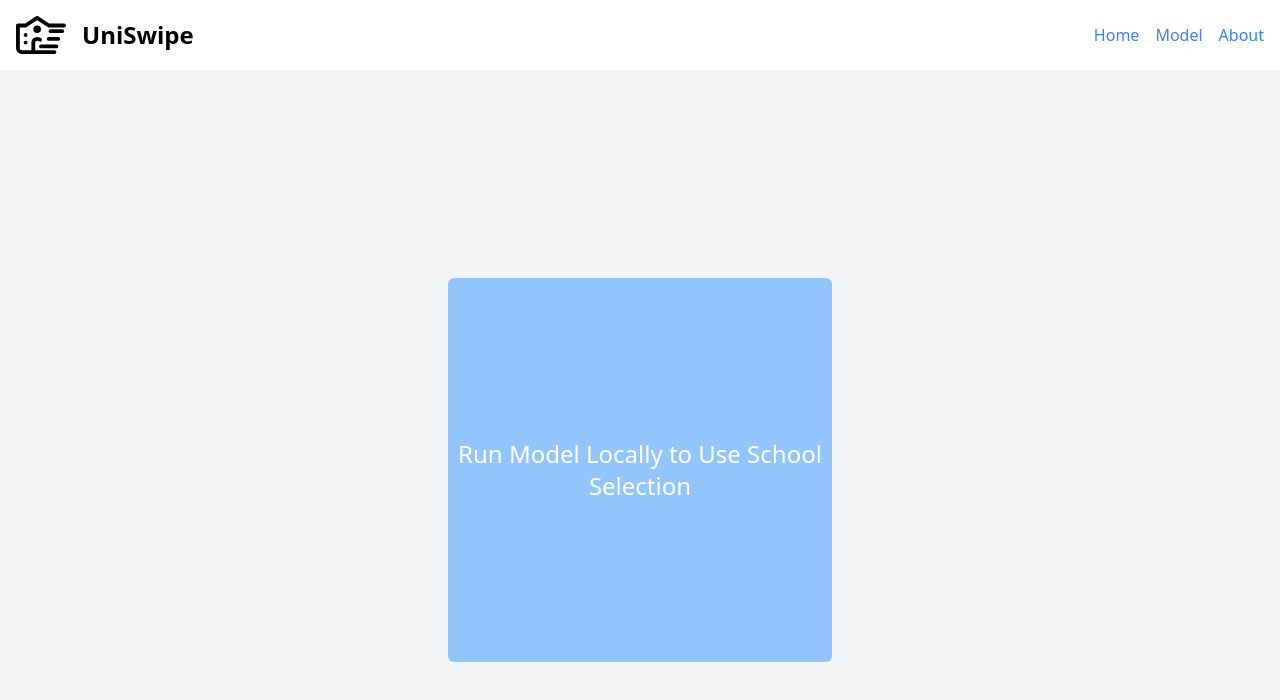
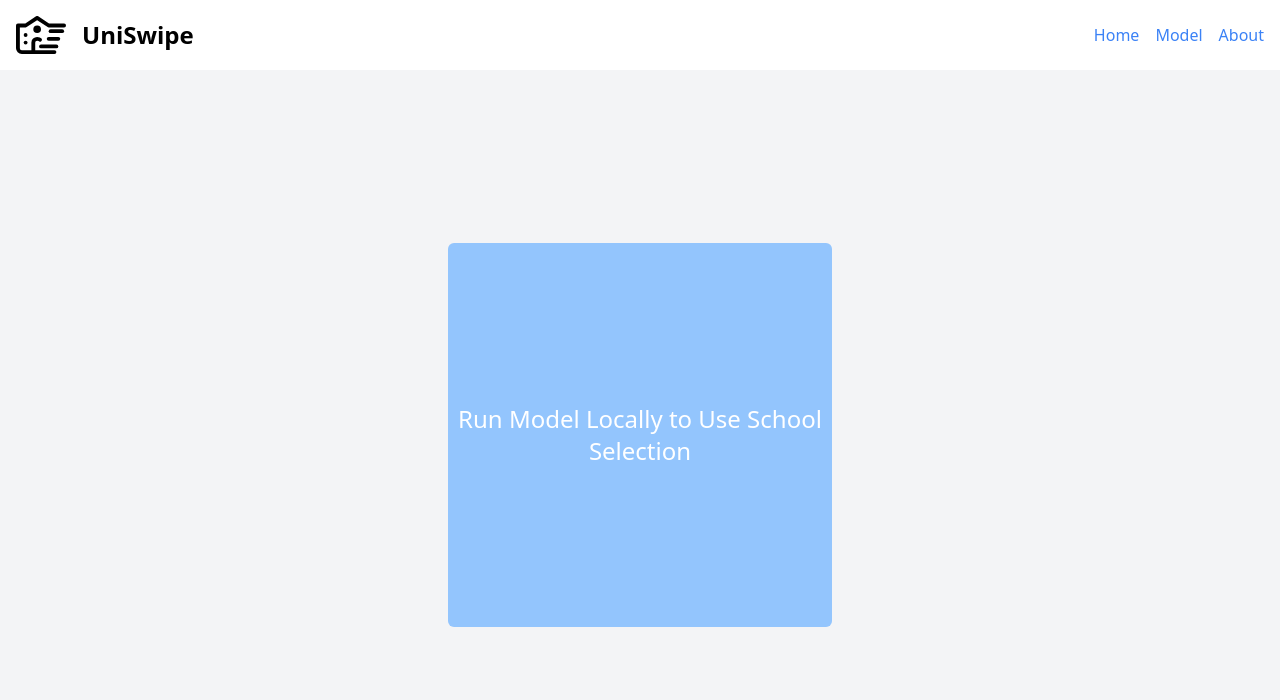
Before and after one commit to kalxed/UniSwipe, a Next.js app: page / in a window 1280 px wide. Shown: the top 700 px of the page. Built offline with nearby package versions, Linux system fonts and the light colour scheme; no server answers.

Commit message:
Better layour

```diff
--- a/src/_components/draggablediv.tsx
+++ b/src/_components/draggablediv.tsx
@@ -178,7 +178,7 @@ const DraggableDiv = () => {
     }, [isDragging]);
 
     return (
-        <div className="flex items-center justify-center min-h-screen touch-none select-none bg-gray-100 no-touch-move">
+        <div className="flex items-center justify-center grow touch-none select-none bg-gray-100 no-touch-move">
             <div
                 onMouseDown={handleMouseDown}
                 onTouchStart={handleTouchStart}
--- a/src/app/about/page.tsx
+++ b/src/app/about/page.tsx
@@ -1,6 +1,6 @@
 export default function Page() {
     return (
-        <div>
+        <div className="p-10">
             <h1>About</h1>
             <p>This is the about page</p>
         </div>
--- a/src/app/layout.tsx
+++ b/src/app/layout.tsx
@@ -17,7 +17,7 @@ export default function RootLayout({
 }>) {
   return (
     <html lang="en">
-      <body className="w-screen h-screen">
+      <body className="w-screen h-screen flex flex-col">
         <Navbar/>
         {children}
         </body>
--- a/src/app/page.tsx
+++ b/src/app/page.tsx
@@ -4,7 +4,7 @@ import Navbar from "@/_components/navbar";
 
 export default function Home() {
 	return (
-		<main className="flex flex-col grow width-screen h-screen bg-gray-100 m-0 overflow-hidden">
+		<main className="flex flex-col grow bg-gray-100 m-0">
 			<DraggableDiv/>
             <InterestArrows/>
 		</main>
```
